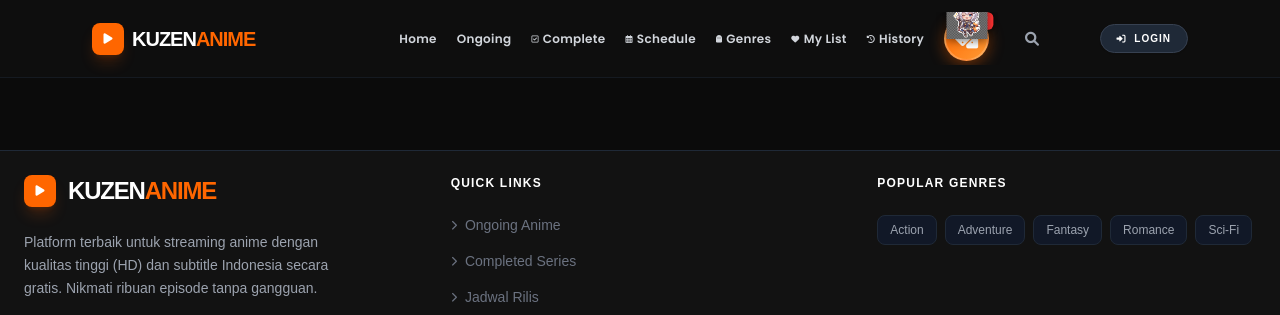
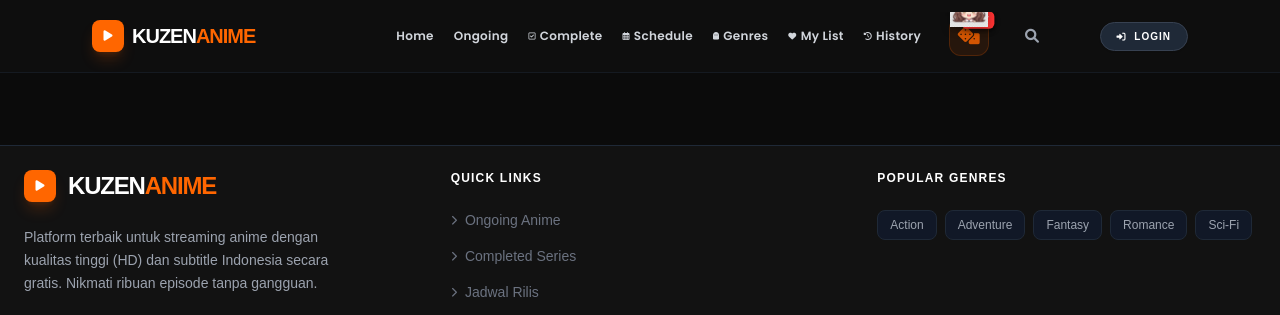
Before and after one commit to HafizZada16/KuzenAnime, a website: page index.html in a window 1280 px wide. Shown: the top 315 px of the page. Drawn offline with nearby package versions, Linux system fonts and the light colour scheme; some packages are replaced by stand-ins of ours; a script that the page names is missing.

Commit message:
btn gacha v2

```diff
--- a/css/style.css
+++ b/css/style.css
@@ -123,66 +123,72 @@ body {
 
 .vtuber-mascot-btn {
   position: relative;
-  width: 45px;
-  height: 45px;
-  border-radius: 50%;
-  background: linear-gradient(135deg, #ff6600 0%, #ff9933 100%);
+  width: 40px;
+  height: 40px;
+  border-radius: 12px;
+  background: rgba(255, 102, 0, 0.1); /* Very subtle background */
   display: flex;
   align-items: center;
   justify-content: center;
   cursor: pointer;
   transition: all 0.3s cubic-bezier(0.175, 0.885, 0.32, 1.275);
-  box-shadow: 0 4px 15px rgba(255, 102, 0, 0.4);
-  border: 2px solid rgba(255, 255, 255, 0.2);
+  border: 1px solid rgba(255, 102, 0, 0.2);
   z-index: 10;
 }
 
 .vtuber-mascot-btn:hover {
-  transform: scale(1.1);
-  box-shadow: 0 6px 20px rgba(255, 102, 0, 0.6);
+  transform: translateY(2px);
+  background: rgba(255, 102, 0, 0.2);
+  border-color: rgba(255, 102, 0, 0.5);
 }
 
 .vtuber-mascot-img {
   position: absolute;
-  top: -20px; /* Offset to make it "peek" out */
+  top: -28px; /* Peeking from above */
   left: 50%;
   transform: translateX(-50%);
-  width: 55px; /* Slightly larger than button */
+  width: 48px;
   height: auto;
   pointer-events: none;
-  filter: drop-shadow(0 2px 4px rgba(0,0,0,0.5));
-  transition: transform 0.3s ease;
+  filter: drop-shadow(0 2px 4px rgba(0,0,0,0.3));
+  transition: all 0.3s ease;
   z-index: 20;
 }
 
 .vtuber-mascot-btn:hover .vtuber-mascot-img {
-  transform: translateX(-50%) translateY(-5px) scale(1.1);
+  transform: translateX(-50%) translateY(-3px) scale(1.1);
 }
 
 .vtuber-mascot-btn i {
-  color: white;
-  font-size: 1.2rem;
-  z-index: 5;
+  color: #ff6600;
+  font-size: 1.1rem;
+  opacity: 0.8;
+  transition: all 0.3s ease;
+}
+
+.vtuber-mascot-btn:hover i {
+  opacity: 1;
+  transform: rotate(15deg);
 }
 
 /* Mobile specific mascot style (menu list) */
 .mobile-gacha-mascot-item {
   display: flex !important;
   align-items: center !important;
-  padding: 1rem !important;
-  background: linear-gradient(90deg, #1a1a1a 0%, #2a2a2a 100%) !important;
-  border-bottom: 1px solid #333 !important;
+  padding: 1.2rem 1rem !important;
+  background: #151515 !important;
+  border-bottom: 1px solid #222 !important;
   position: relative;
   overflow: visible !important;
 }
 
 .mobile-gacha-img {
-  width: 60px;
+  width: 55px;
   height: auto;
   position: absolute;
   right: 15px;
-  bottom: -5px;
-  filter: drop-shadow(0 0 10px rgba(255, 102, 0, 0.3));
+  top: -15px; /* Peek from top of the item */
+  filter: drop-shadow(0 0 10px rgba(0,0,0,0.5));
 }
 
 .mobile-gacha-text {
--- a/index.html
+++ b/index.html
@@ -202,9 +202,9 @@
                             <button
                                 onclick="app.gachaAnime()"
                                 title="Gacha Anime!"
-                                class="vtuber-mascot-btn group"
+                                class="vtuber-mascot-btn group ml-2"
                             >
-                                <img src="/img/vtuber_gacha.png" class="vtuber-mascot-img" alt="Mascot">
+                                <img src="/img/vtuber_gacha_v2.png" class="vtuber-mascot-img" alt="Mascot">
                                 <i class="fas fa-dice"></i>
                                 <span class="gacha-badge">New</span>
                             </button>
@@ -375,7 +375,7 @@
                             <span class="text-[9px] text-white/50 font-bold uppercase mb-1">Surprise!</span>
                             <span class="mobile-gacha-text text-xl">GACHA ANIME</span>
                         </div>
-                        <img src="/img/vtuber_gacha.png" class="mobile-gacha-img" alt="Mascot">
+                        <img src="/img/vtuber_gacha_v2.png" class="mobile-gacha-img" alt="Mascot">
                     </a>
                     <a
                         href="#"
```
Also changed, not shown: img/vtuber_gacha_v2.png (added).
